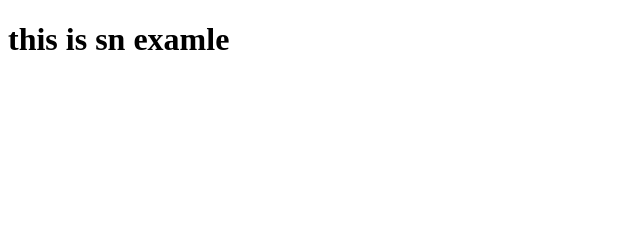
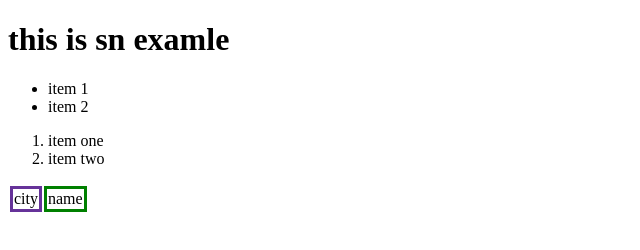
Before and after one commit to osibtcm/project-hw, a plain HTML site: page index.html in a window 1280 px wide. Shown: the whole page, without its empty margins (0-640 px from the left). Drawn offline with Linux system fonts and the light colour scheme.

Commit message:
index modified

```diff
--- a/index.html
+++ b/index.html
@@ -7,5 +7,11 @@
 </head>
 <body>
     <h1>this is sn examle</h1>
+    <ul><li>item 1</li>
+    <li>item 2</li></ul>
+    <ol><li>item one</li>
+    <li>item two</li></ol>
+    <table><td style="border: 3px solid rebeccapurple;"></style>city</td>
+    <td style="border: 3px solid green;">name</td></table>
 </body>
 </html>
```
